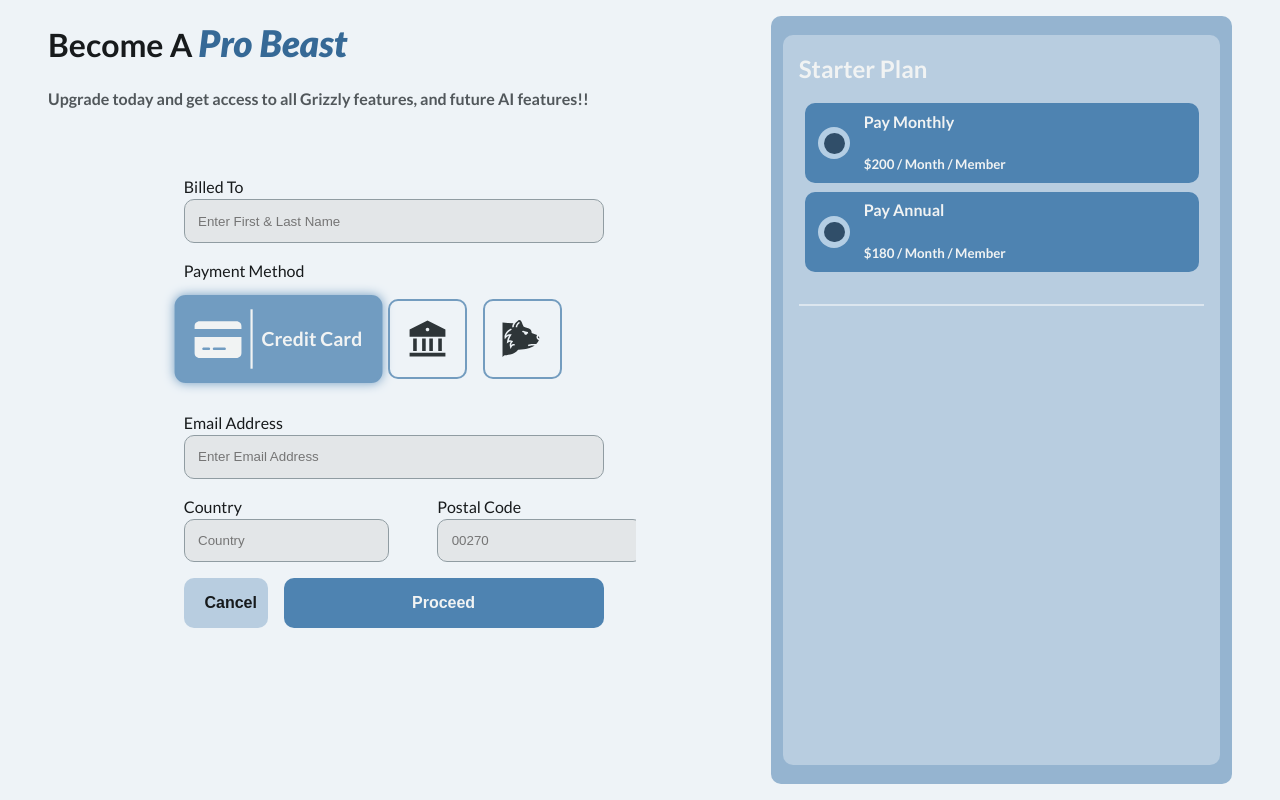
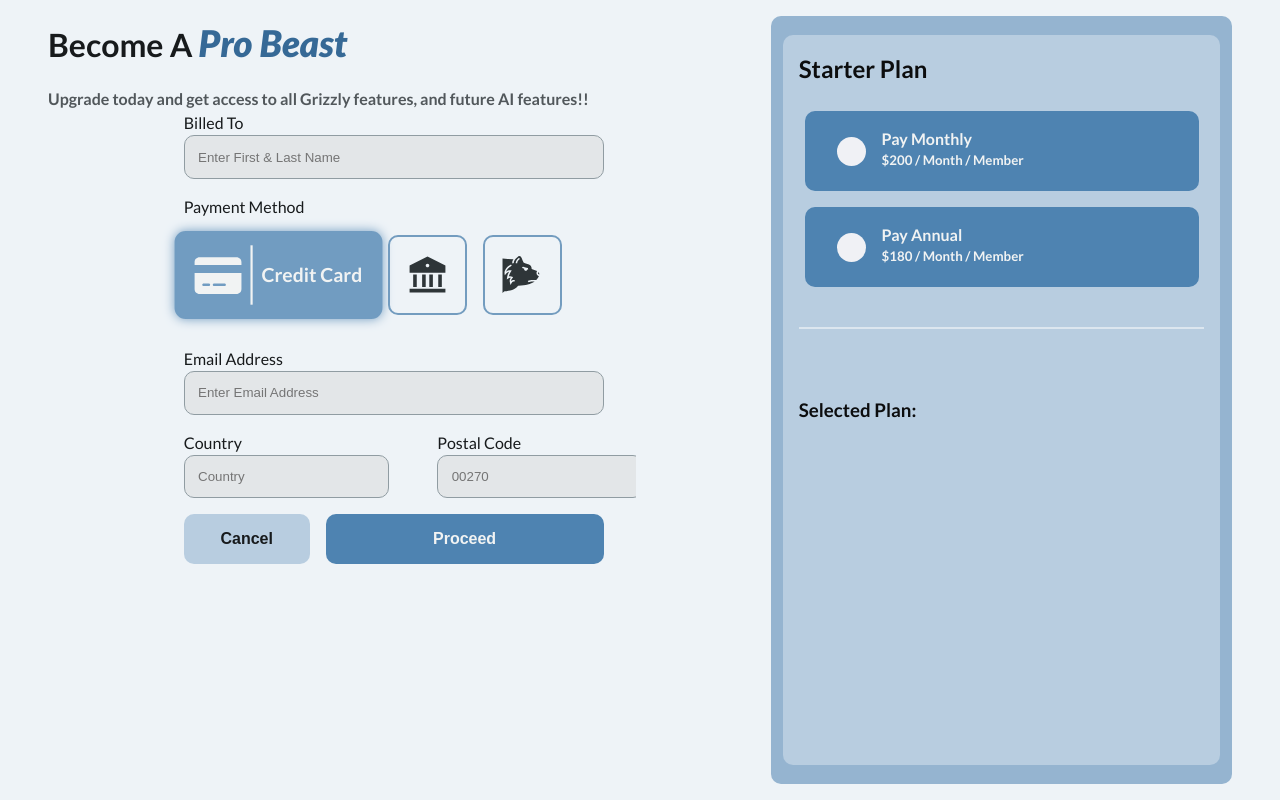
Before and after one commit to IkarosKurtz/Grizzly-Subscription, a React (Vite) app: page / in a window 1280 px wide. Built offline with nearby package versions, Linux system fonts and the light colour scheme.

Commit message:
refactor: :art: improve layout and styling of payment options components

```diff
--- a/src/components/OptionPay/OptionPay.css
+++ b/src/components/OptionPay/OptionPay.css
@@ -6,82 +6,45 @@
   height: 100%;
 }
 
+
+.option-card {
+  width: 90%;
+  display: flex;
+  align-items: center;
+  gap: 1em;
+  border-radius: 10px;
+  padding: 1em 2em;
+  color: var(--text-50);
+}
+
 .right {
-  width: 85%;
   display: flex;
-  flex-direction: column; /* Keeps items in a column */
-  justify-content: center; /* Centers items vertically */
-  gap: 0.2rem; /* Adjust spacing between "Pay" and "Costo" */
-  margin: 0%;
+  flex-direction: column;
+
+  min-height: 3rem;
+}
+
+.right h4,
+.right h5 {
+  margin: 0;
 }
 
 .dot {
-  height: 2rem;
-  width: 2rem;
-  border-radius: 50%;
+  background-color: var(--background-50);
+  width: 29px;
+  height: 29px;
   display: flex;
-  flex-direction: column;
   justify-content: center;
   align-items: center;
 }
 
-.dot2 {
-  height: 1.3rem;
-  width: 1.3rem;
+.check {
+  background-color: var(--primary-500);
+  width: 21px;
+  height: 21px;
+}
+
+.dot,
+.check {
   border-radius: 50%;
 }
-
-.grid {
-  height: 5rem;
-  width: 90%;
-  margin: 2% 5% 2% 5%;
-  display: flex;
-  border-radius: 10px;
-}
-
-.no-select {
-  background-color: var(--primary-500);
-  .dot {
-    background-color: var(--accent-200);
-  }
-  .dot2 {
-    background-color: var(--secondary-700);
-  }
-}
-
-.select {
-  background-color: var(--primary-800);
-  .dot {
-    background-color: var(--accent-50);
-  }
-  .dot2 {
-    background-color: var(--secondary-900);
-  }
-}
-
-.half {
-  height: 50%;
-  display: flex;
-  flex-direction: column; /* Keeps items in a column */
-  justify-content: center; /* Centers items vertically */
-}
-
-.grid:hover {
-  background-color: var(--primary-600);
-  .dot {
-    background-color: var(--accent-100);
-  }
-  .dot2 {
-    background-color: var(--accent-700);
-  }
-}
-
-.grid:active {
-  background-color: var(--primary-700);
-  .dot {
-    background-color: var(--accent-50);
-  }
-  .dot2 {
-    background-color: var(--accent-800);
-  }
-}
--- a/src/components/OptionPay/OptionPay.tsx
+++ b/src/components/OptionPay/OptionPay.tsx
@@ -1,7 +1,8 @@
 import "./OptionPay.css"
-import "../../models/SubCost"
+
 import { SubCost } from "../../models/SubCost"
 import { useCostContext } from "../../Context/useCostContext"
+import { motion } from "framer-motion"
 
 export function OptionPay({
   SubType,
@@ -12,27 +13,31 @@ export function OptionPay({
   const { setCost, setSubType } = useCostContext()
 
   return (
-    <div
-      className={`grid ${isSelected ? "select" : "no-select"}`}
+    <motion.div
+      animate={{
+        backgroundColor: isSelected
+          ? "var(--primary-800)"
+          : "var(--primary-500)",
+        scale: isSelected ? 1.04 : 1,
+      }}
+      className={`option-card `}
       onClick={() => {
         setCost(Cost)
         setSubType(SubType)
         onSelect()
       }}
     >
-      <div className="left">
-        <span className="dot">
-          <span className="dot2"></span>
-        </span>
+      <div className="dot">
+        <motion.div
+          className="check"
+          animate={{ scale: isSelected ? 1 : 0 }}
+          transition={{ duration: 0.3 }}
+        />
       </div>
       <div className="right">
-        <div className="half">
-          <h4>Pay {SubType}</h4>
-        </div>
-        <div className="half">
-          <h5>${Cost} / Month / Member</h5>
-        </div>
+        <h4>Pay {SubType}</h4>
+        <h5>${Cost} / Month / Member</h5>
       </div>
-    </div>
+    </motion.div>
   )
 }
--- a/src/components/PaymentOption/PaymentOptions.css
+++ b/src/components/PaymentOption/PaymentOptions.css
@@ -1,10 +1,13 @@
 .select-plan {
-  display: flex; /* Enables flexbox */
-  justify-content: center; /* Centers horizontally */
-  align-items: center; /* Centers vertically */
+  display: flex;
+  /* Enables flexbox */
+  justify-content: center;
+  /* Centers horizontally */
+  align-items: center;
+  /* Centers vertically */
   width: 40%;
   background-color: var(--primary-300);
-  color: var(--text-50);
+  color: var(--text-950);
   border-radius: 10px;
 }
 
@@ -13,6 +16,8 @@
   height: 95%;
   background-color: var(--primary-200);
   border-radius: 10px;
+  display: flex;
+  flex-direction: column;
 }
 
 .separador {
@@ -31,6 +36,10 @@
   margin: 1rem;
 }
 
+.result h3 {
+  margin: .5;
+}
+
 .total {
   display: grid;
   grid-template-columns: 50% 50%;
@@ -47,3 +56,12 @@
 .hide {
   display: none;
 }
+
+.options {
+  display: flex;
+  flex-direction: column;
+  justify-content: center;
+  align-items: center;
+  gap: 1em;
+  padding: .5em 0;
+}
--- a/src/components/PaymentOption/PaymentOptions.tsx
+++ b/src/components/PaymentOption/PaymentOptions.tsx
@@ -13,6 +13,7 @@ export function PaymentOptions() {
     <div className="select-plan">
       <div className="interior">
         <h2 className="title">Starter Plan</h2>
+        <div className="options">
           {Subs.map((sub, idx) => {
             return (
               <OptionPay
@@ -23,13 +24,14 @@ export function PaymentOptions() {
               />
             )
           })}
+        </div>
         <hr className="separador" />
 
         <div className="result">
-          <h3>{subType}</h3>
+          <h3>Selected Plan: {subType}</h3>
           <div className={`total ${selected === -1 ? "hide" : ""}`}>
             <h3 className="leftTot">Total</h3>
-            <h3 className="rightTot">{cost} / Month</h3>
+            <h3 className="rightTot">$ {cost} / Month</h3>
           </div>
         </div>
       </div>
--- a/src/components/SubscriptionForm/PaymentForm/PaymentForm.css
+++ b/src/components/SubscriptionForm/PaymentForm/PaymentForm.css
@@ -5,7 +5,7 @@
   width: 70%;
   overflow-y: auto;
   gap: 1em;
-  padding: 2em;
+  padding: 0 2em;
 }
 
 .subscription-form-payment {
@@ -15,7 +15,7 @@
   padding-bottom: 1em;
 }
 
-.subscription-form-payment > div {
+.subscription-form-payment>div {
   display: flex;
   color: var(--text-800);
   gap: 1em;
@@ -34,7 +34,7 @@
 .subscription-controllers {
   display: grid;
   gap: 1em;
-  grid-template-columns: 20% 1fr;
+  grid-template-columns: 30% 1fr;
   grid-template-rows: 1fr;
 }
 
@@ -88,7 +88,7 @@
     width: 100%;
   }
 
-  .subscription-form-payment > div {
+  .subscription-form-payment>div {
     display: flex;
     flex-direction: column;
     gap: 1em;
--- a/src/components/SubscriptionForm/SubscriptionForm.css
+++ b/src/components/SubscriptionForm/SubscriptionForm.css
@@ -1,7 +1,6 @@
 .subscription-container {
   display: flex;
   flex-direction: column;
-  gap: 2em;
   width: 60%;
 }
 
```
Also changed, not shown: src/components/Placeholder/Placeholder.tsx (deleted, +0 -9 lines), src/components/Placeholder/Placeholder.css (deleted). Lines whose indentation alone changed are shown as unchanged.
